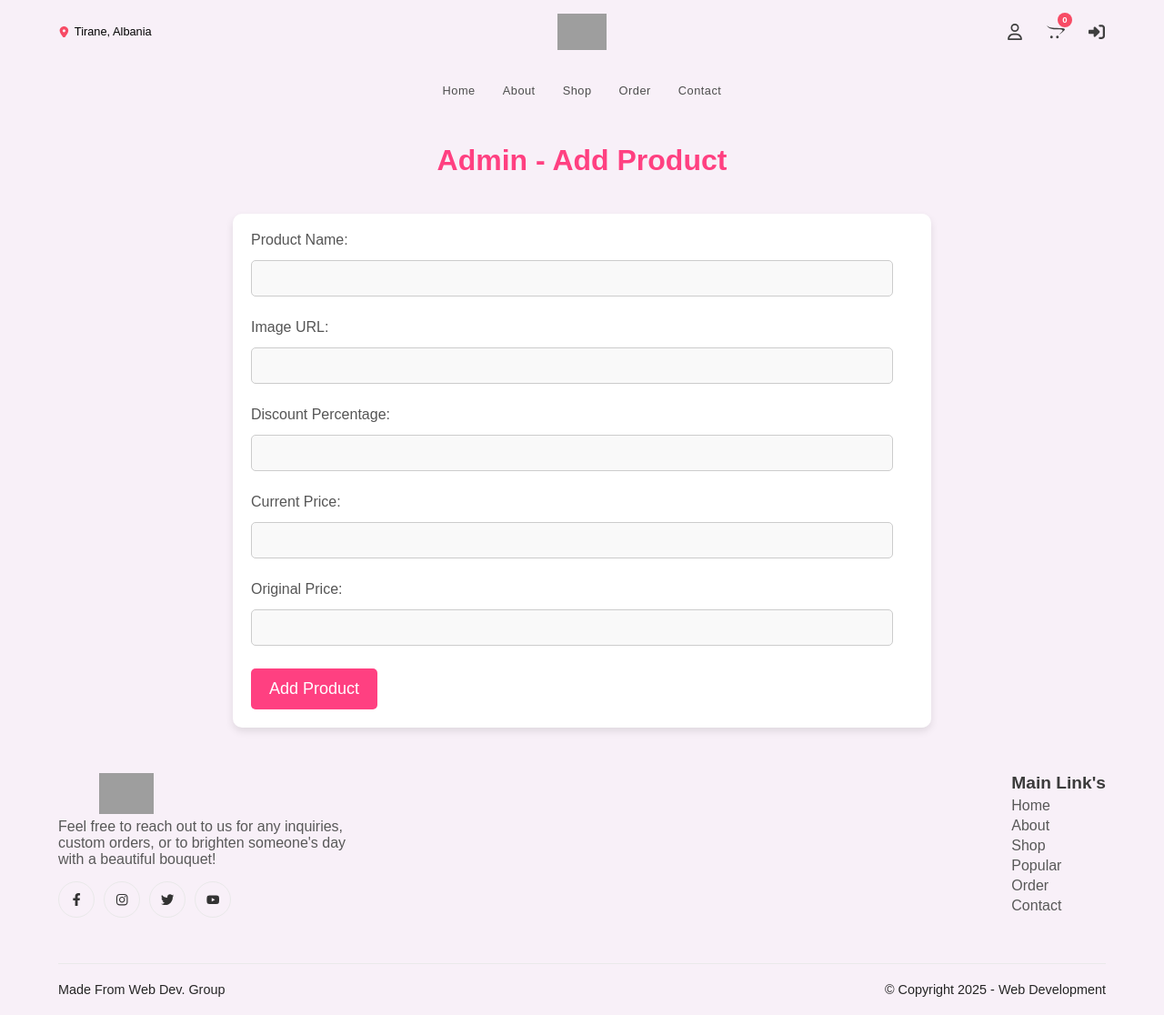
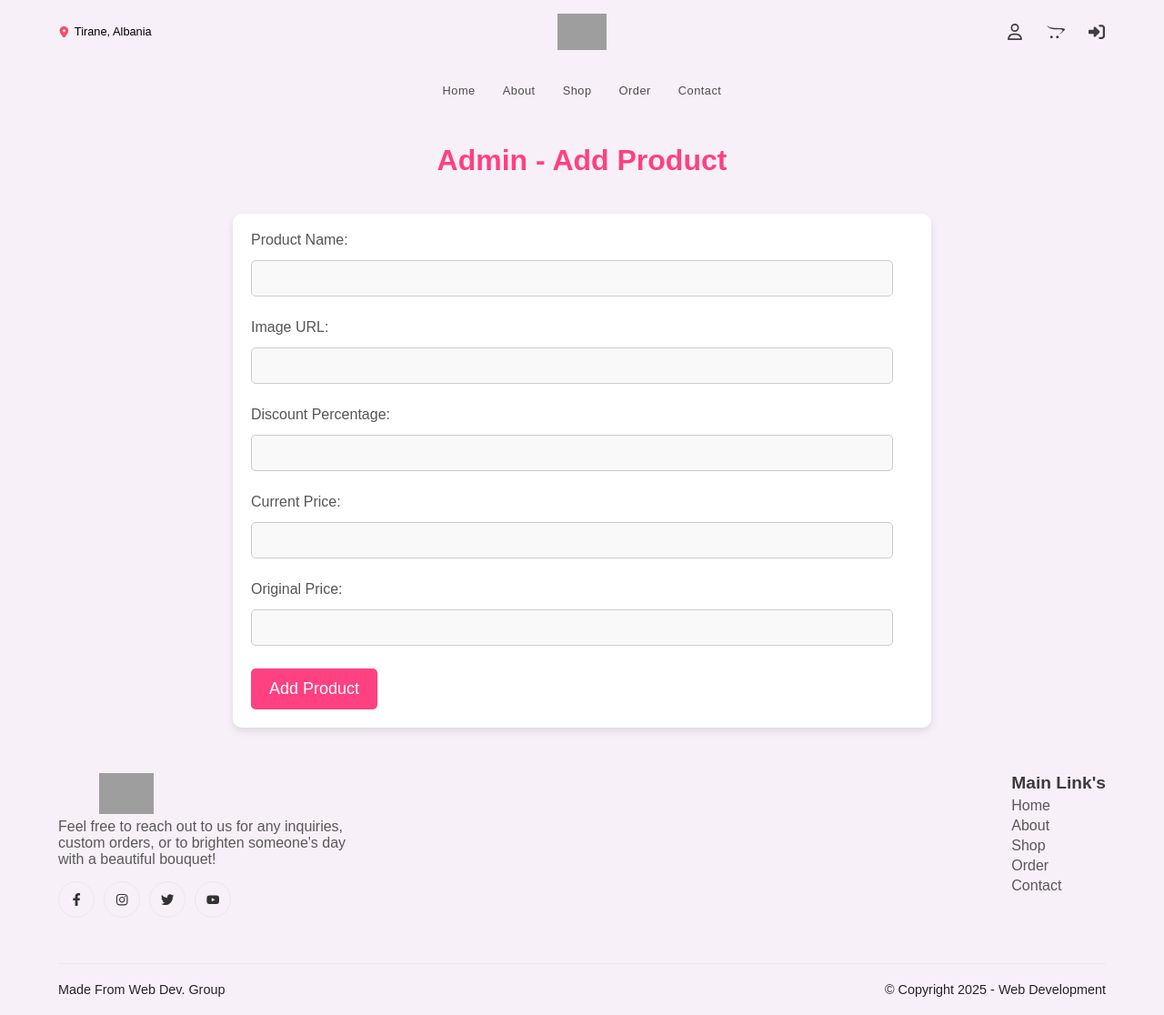
Before and after one commit to EniShtembari/FlowerShop, a PHP site: page /flowershop/admin.php in a window 1280 px wide. Shown: the whole page at 91% size. Run offline with PHP 8.4, Linux system fonts and the light colour scheme; grey boxes are pictures that could not be loaded.

Commit message:
quick changes

```diff
--- a/footer.php
+++ b/footer.php
@@ -726,7 +726,6 @@
                 <li><a href="homepage.php">Home</a></li>
                 <li><a href="aboutus.php">About</a></li>
                 <li><a href="shop.php">Shop</a></li>
-                <li><a href="#">Popular</a></li>
                 <li><a href="cart.php">Order</a></li>
                 <li><a href="#">Contact</a></li>
             </ul>
@@ -739,3 +738,4 @@
         <span>&copy; Copyright 2025 - Web Development</span>
     </div>
 </footer>
+<script src="js/homepage.js"></script>
--- a/header.php
+++ b/header.php
@@ -600,7 +600,6 @@
             <!--cart-->
             <a href="cart.php" class="nav-cart">
                 <svg xmlns="http://www.w3.org/2000/svg" viewBox="0 0 640 512" height="1em"  width="1em"><path d="M423.3 440.7c0 25.3-20.3 45.6-45.6 45.6s-45.8-20.3-45.8-45.6 20.6-45.8 45.8-45.8c25.4 0 45.6 20.5 45.6 45.8zm-253.9-45.8c-25.3 0-45.6 20.6-45.6 45.8s20.3 45.6 45.6 45.6 45.8-20.3 45.8-45.6-20.5-45.8-45.8-45.8zm291.7-270C158.9 124.9 81.9 112.1 0 25.7c34.4 51.7 53.3 148.9 373.1 144.2 333.3-5 130 86.1 70.8 188.9 186.7-166.7 319.4-233.9 17.2-233.9z"/></svg>
-                <span>0</span>
             </a>
             <!--log out-->
             <a href="logout.php" class="nav-search">
--- a/homepage.php
+++ b/homepage.php
@@ -57,7 +57,6 @@ if (!isset($_SESSION['user_id'])) {
                 <!--cart-->
                 <a href="cart.php" class="nav-cart">
                     <svg xmlns="http://www.w3.org/2000/svg" viewBox="0 0 640 512" height="1em"  width="1em"><path d="M423.3 440.7c0 25.3-20.3 45.6-45.6 45.6s-45.8-20.3-45.8-45.6 20.6-45.8 45.8-45.8c25.4 0 45.6 20.5 45.6 45.8zm-253.9-45.8c-25.3 0-45.6 20.6-45.6 45.8s20.3 45.6 45.6 45.6 45.8-20.3 45.8-45.6-20.5-45.8-45.8-45.8zm291.7-270C158.9 124.9 81.9 112.1 0 25.7c34.4 51.7 53.3 148.9 373.1 144.2 333.3-5 130 86.1 70.8 188.9 186.7-166.7 319.4-233.9 17.2-233.9z"/></svg>
-                    <span>0</span>
                 </a>
                 <!--log out-->
                 <a href="logout.php" class="nav-search">
@@ -384,7 +383,6 @@ if (!isset($_SESSION['user_id'])) {
                 <li><a href="homepage.php">Home</a></li>
                 <li><a href="aboutus.php">About</a></li>
                 <li><a href="shop.php">Shop</a></li>
-                <li><a href="#">Popular</a></li>
                 <li><a href="cart.php">Order</a></li>
                 <li><a href="#">Contact</a></li>
             </ul>
```
Also changed, not shown: uploads/1737483494_1737480559_20231223_104515.jpg (added), 1 other file.
